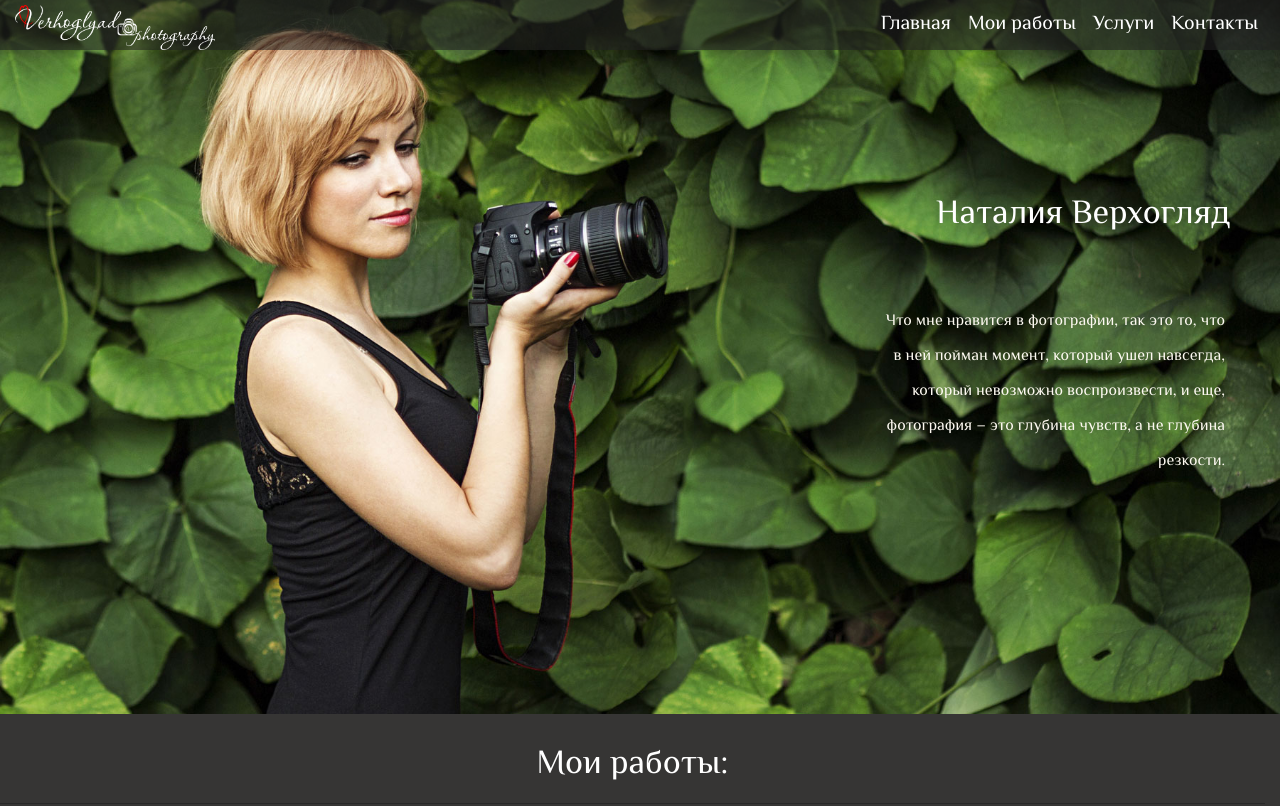
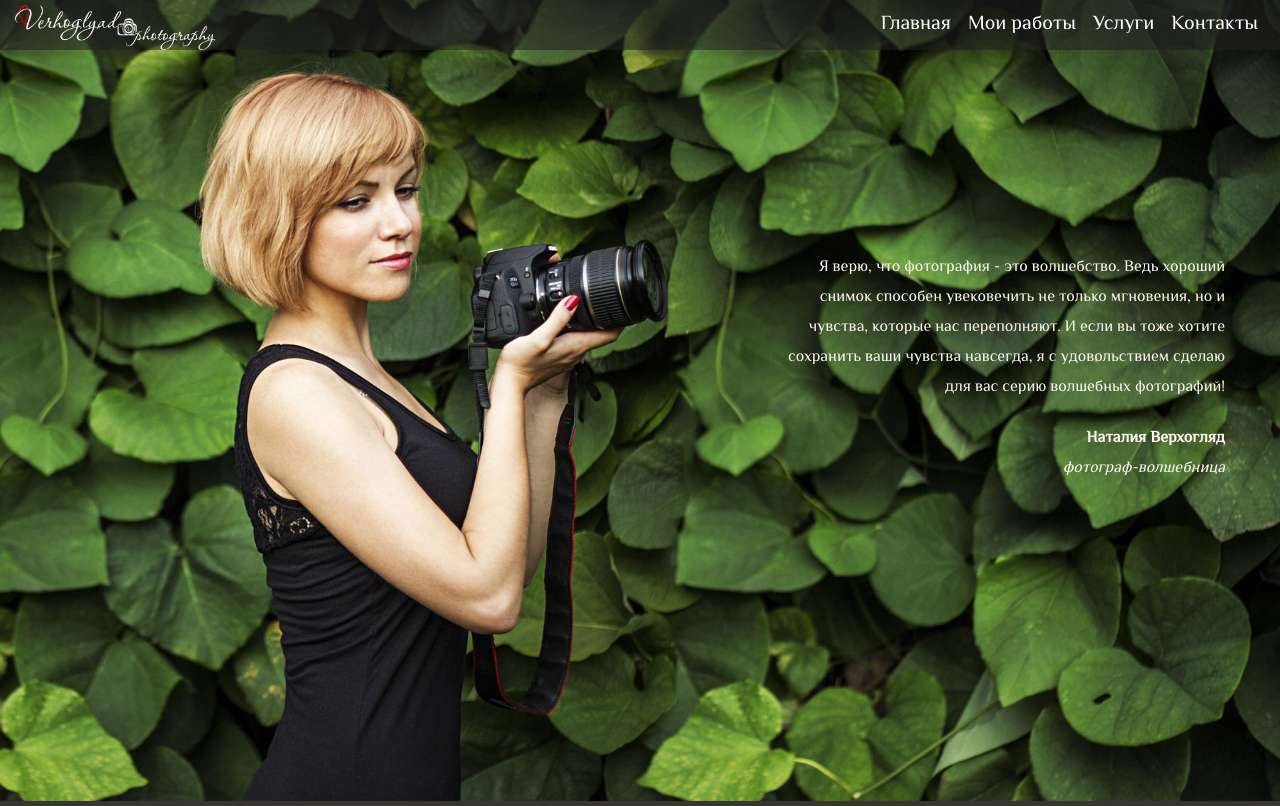
Before and after one commit to subbotin1981/verhoglyad_final, a plain HTML site: page index.html in a window 1280 px wide. Shown: the top 806 px of the page. Drawn offline with nearby package versions, Linux system fonts and the light colour scheme.

Commit message:
исправил текст главной страницы. удалил заголовок.

```diff
--- a/css/style.css
+++ b/css/style.css
@@ -73,19 +73,22 @@ header {
 }
 #main h3 {
     font-family: 'El Messiri', sans-serif;
-    padding-bottom: 10%;
-    padding-top: 45%;
+    padding-bottom: 5%;
+    padding-top: 30%;
     margin-right: 5%;
 }
-
+#main_{
+    padding-bottom: 25%;
+    padding-top: 20%;
+}
 #main p {
     font-family: 'El Messiri', sans-serif;
     font-size: 16px;
     font-weight: 100;
     margin-right: 25px;
     margin-left: 25px;
-    line-height: 35px;
-    padding-bottom: 60%;
+    line-height: 30px;
+
 }
 #img-serv img {
 	margin-top: 15px;
--- a/index.html
+++ b/index.html
@@ -51,13 +51,16 @@
     <!--      Страница 1 Главная -->
     <div class="container-fluid" id="main">
         <div class="row main">
-            <div class="col-md-8">
+            <div class="col-md-7">
             </div>
-            <div class="col-md-4 text-right" id="main_">
+            <div class="col-md-5 text-right" id="main_">
 
-                <h3>Наталия Верхогляд</h3>
-                <br>
-                <p>Что мне нравится в фотографии, так это то, что в ней пойман момент, который ушел навсегда, который невозможно воспроизвести, и еще, фотография – это глубина чувств, а не глубина резкости.</p>
+                <!--<h3>Наталия Верхогляд</h3>-->
+                <!--<br>-->
+                <p>Я верю, что фотография - это волшебство. Ведь хороший снимок способен увековечить не только мгновения, но и чувства, которые нас переполняют. И если вы тоже хотите сохранить ваши чувства навсегда, я с удовольствием сделаю для вас серию волшебных фотографий!</p>
+                    <br>
+                <p><b>Наталия Верхогляд</b></p>
+                <p><i>фотограф-волшебница</i></p>
             </div>
         </div>
     </div>
@@ -188,6 +191,7 @@
                         </div>
                         <div class="mosaicflow__item">
                             <a class="fancyimage" rel="group" href="img/gallery/18.jpg">
+                                <!--добавлена 01.10.16-->
                                 <img src="img/gallery/18.jpg" alt="Наталья Верхогляд 18" title="" />
                             </a>
                         </div>
```
